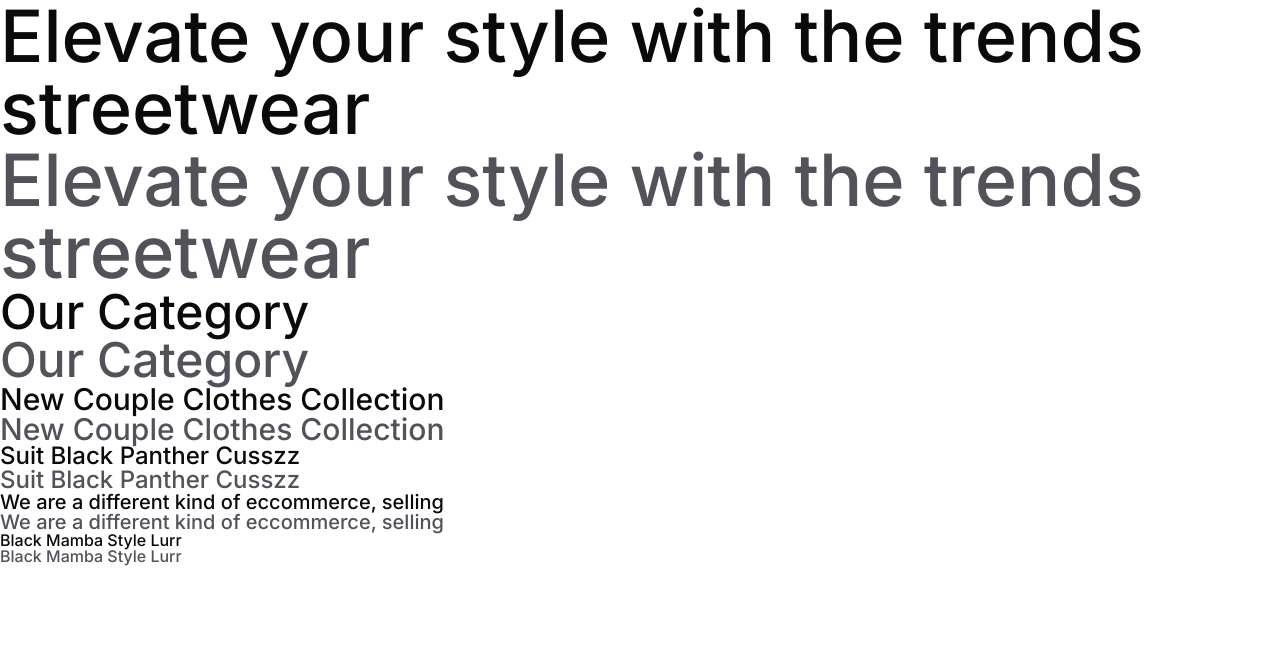
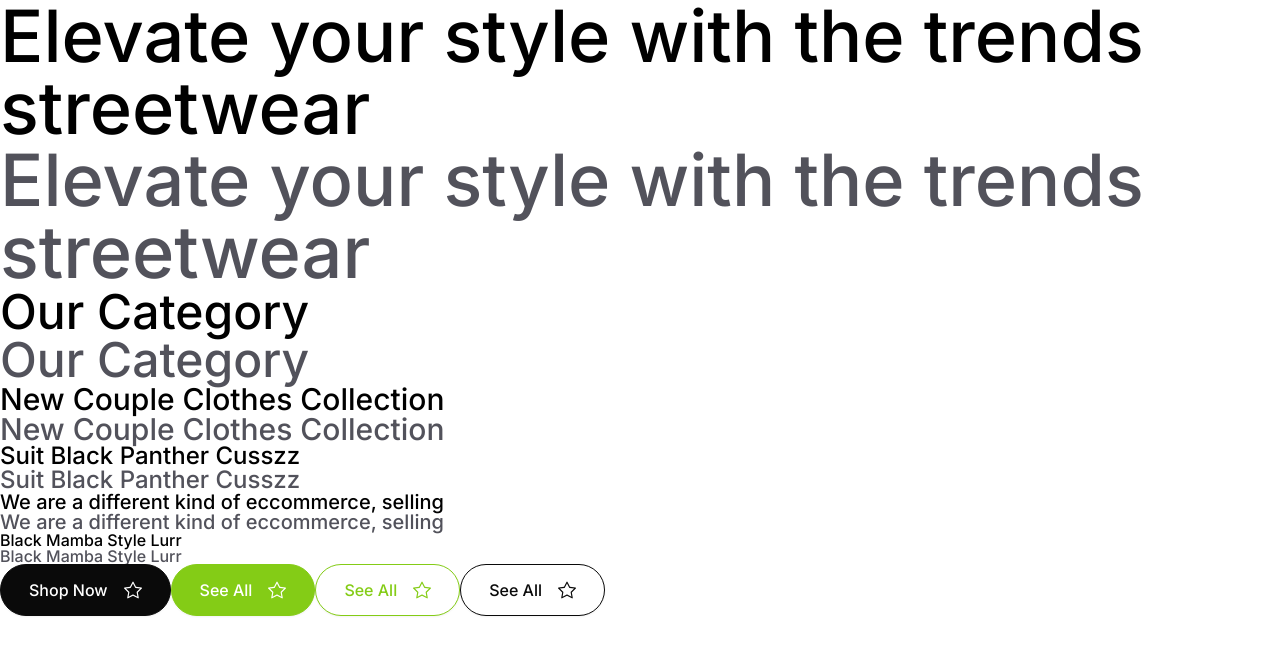
Before and after one commit to mmesomasaint/tempillar, a Next.js app: page /theme/e-fashion-store in a window 1280 px wide. Shown: the top 654 px of the page. Built offline with nearby package versions, Linux system fonts and the light colour scheme.

Commit message:
Feat: Refactor the component

```diff
--- a/app/theme/e-fashion-store/pack/elements/button.tsx
+++ b/app/theme/e-fashion-store/pack/elements/button.tsx
@@ -1,7 +1,17 @@
-export default function Button({children, primary, outlinePri, outlineSec}: {children: React.ReactNode, primary?: boolean, outlinePri?: boolean, outlineSec?: boolean}) {
+'use client'
+
+import {ReactNode} from 'react'
+
+export default function Button({children, primary, outlinePri, outlineSec}: {children: ReactNode | ReactNode[], primary?: boolean, outlinePri?: boolean, outlineSec?: boolean}) {
+  const textColor = outlinePri ? 'text-fashion-store-pri' : outlineSec ? 'text-fashion-store-sec' : 'text-white',
+  borderColor = primary || outlinePri ? 'border-fashion-store-pri' : 'border-fashion-store-sec',
+  bgColor = outlinePri || outlineSec ? 'bg-white' : primary ? 'bg-fashion-store-pri' : 'bg-fashion-store-sec'
+
   return (
-    <button className={`py-2 px-4 rounded-full shadow-sm border border-fashion-store-sec text-white bg-fashion-store-sec ${primary && 'bg-fashion-store-pri border-fashion-store-pri'} ${outlinePri && 'bg-white text-fashion-store-pri border-fashion-store-pri'} ${outlineSec && 'bg-white text-fashion-store-sec border-fashion-store-sec'}`}>
+    <button className={`py-4 px-7 rounded-full shadow-sm border ${borderColor} ${bgColor}`}>
+    <div className={`flex justify-between items-center gap-4 ${textColor}`}>
       {children}
+      </div>
     </button>
   )
 }
--- a/app/theme/e-fashion-store/pack/elements/text.tsx
+++ b/app/theme/e-fashion-store/pack/elements/text.tsx
@@ -8,7 +8,7 @@ export function TextHeadline({
 }) {
   return (
     <p
-      className={`leading-none font-medium text-7xl text-fashion-store-sec ${
+      className={`leading-none font-medium text-7xl ${
         faded && 'text-fashion-store-sec-faded'
       }`}
     >
@@ -26,7 +26,7 @@ export function TextIntro({
 }) {
   return (
     <p
-      className={`leading-none font-medium text-5xl text-fashion-store-sec ${
+      className={`leading-none font-medium text-5xl ${
         faded && 'text-fashion-store-sec-faded'
       }`}
     >
@@ -44,7 +44,7 @@ export function TextMid({
 }) {
   return (
     <p
-      className={`leading-none font-medium text-3xl text-fashion-store-sec ${
+      className={`leading-none font-medium text-3xl ${
         faded && 'text-fashion-store-sec-faded'
       }`}
     >
@@ -62,7 +62,7 @@ export function TextBase({
 }) {
   return (
     <p
-      className={`leading-none font-medium text-2xl text-fashion-store-sec ${
+      className={`leading-none font-medium text-2xl ${
         faded && 'text-fashion-store-sec-faded'
       }`}
     >
@@ -80,7 +80,7 @@ export function TextSmall({
 }) {
   return (
     <p
-      className={`leading-none font-medium text-xl text-fashion-store-sec ${
+      className={`leading-none font-medium text-xl ${
         faded && 'text-fashion-store-sec-faded'
       }`}
     >
@@ -98,7 +98,7 @@ export function TextXSmall({
 }) {
   return (
     <p
-      className={`leading-none font-medium text-base text-fashion-store-sec ${
+      className={`leading-none font-medium text-base ${
         faded && 'text-fashion-store-sec-faded'
       }`}
     >
@@ -116,7 +116,7 @@ export function TextLabel({
 }) {
   return (
     <p
-      className={`leading-[0] font-medium text-base text-white ${
+      className={`leading-[0] font-medium text-base ${
         faded && 'text-fashion-store-sec-faded'
       }`}
     >
--- a/app/theme/e-fashion-store/page.tsx
+++ b/app/theme/e-fashion-store/page.tsx
@@ -1,4 +1,6 @@
-import { TextBase, TextHeadline, TextIntro, TextMid, TextSmall, TextXSmall } from "./pack/elements/text";
+import { BsStar } from "react-icons/bs";
+import Button from "./pack/elements/button";
+import { TextBase, TextHeadline, TextIntro, TextLabel, TextMid, TextSmall, TextXSmall } from "./pack/elements/text";
 
 export default function ComponentDisplay() {
   return (
@@ -15,6 +17,22 @@ export default function ComponentDisplay() {
       <TextSmall faded>We are a different kind of eccommerce, selling</TextSmall>
       <TextXSmall>Black Mamba Style Lurr</TextXSmall>
       <TextXSmall faded>Black Mamba Style Lurr</TextXSmall>
+      <Button>
+          <TextLabel>Shop Now</TextLabel>
+          <BsStar className='text-lg' />
+      </Button>
+      <Button primary>
+          <TextLabel>See All</TextLabel>
+          <BsStar className='text-lg' />
+      </Button>
+      <Button outlinePri>
+          <TextLabel>See All</TextLabel>
+          <BsStar className='text-lg' />
+      </Button>
+      <Button outlineSec>
+          <TextLabel>See All</TextLabel>
+          <BsStar className='text-lg' />
+      </Button>
     </div>
   )
 }
```
